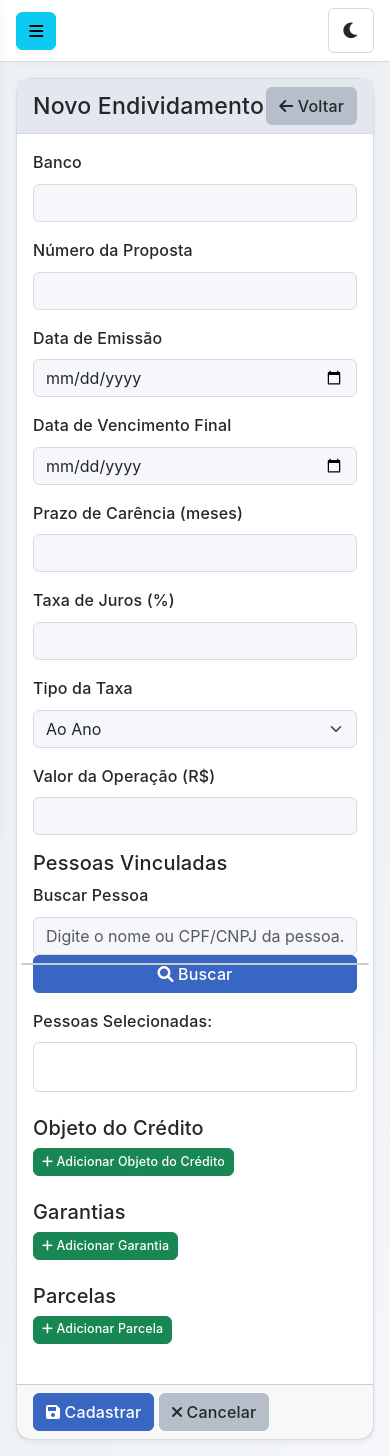
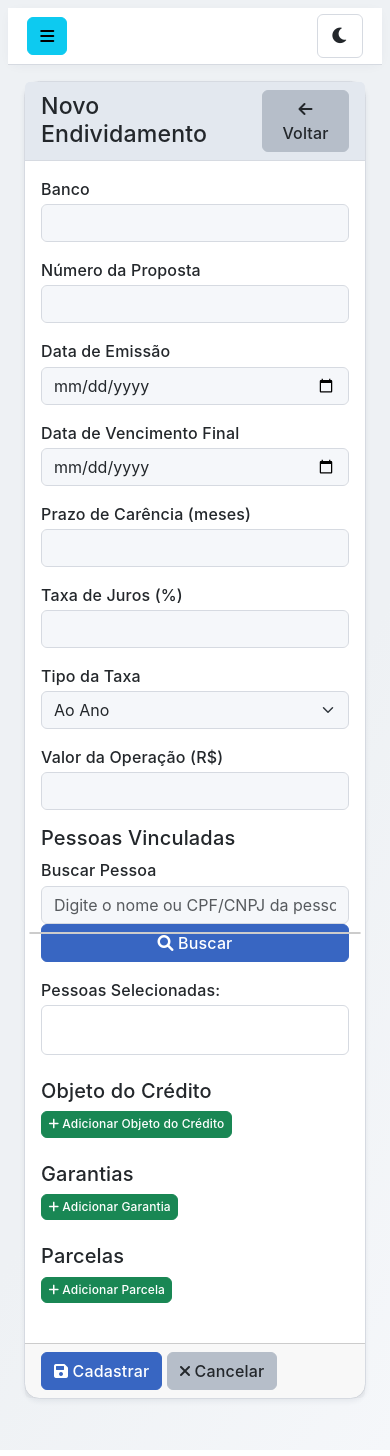
Before and after one commit to Frraz/Gestao-Agro, a Flask app: page /endividamentos/novo in a window 390 px wide. Run offline with Flask 3, Linux system fonts and the light colour scheme; data that the repository does not hold is empty.

Commit message:
Melhorando responsividade mobile

```diff
--- a/src/static/css/style.css
+++ b/src/static/css/style.css
@@ -642,3 +642,72 @@
 .btn-action-delete:hover {
     filter: brightness(1.08);
 }
+
+@media (max-width: 992px) {
+    #sidebar {
+        position: fixed;
+        left: -100vw;
+        width: 75vw;
+        max-width: 320px;
+        min-width: 230px;
+        z-index: 1100;
+        height: 100vh;
+        margin-left: 0 !important;
+        transition: left 0.3s;
+    }
+    #sidebar.active {
+        left: 0;
+    }
+    #content {
+        margin-left: 0;
+        width: 100%;
+        padding: 0.5rem 0.5rem 2rem 0.5rem;
+    }
+    .navbar {
+        padding: 0.6rem 1rem;
+    }
+    .card-dashboard, .card {
+        margin-bottom: 1.2rem;
+    }
+    .btn-group {
+        flex-direction: column;
+    }
+    .btn-group .btn {
+        margin-bottom: 0.34rem;
+    }
+    .table-responsive {
+        font-size: 0.95rem;
+        overflow-x: auto;
+    }
+}
+
+@media (max-width: 576px) {
+    .container-fluid {
+        padding-left: 0.5rem;
+        padding-right: 0.5rem;
+    }
+    .card, .card-dashboard {
+        margin-bottom: 1.2rem;
+    }
+    .table-responsive {
+        font-size: 0.81rem;
+    }
+    .btn-sm {
+        font-size: 0.75rem;
+        padding: 0.20rem 0.4rem;
+    }
+    .navbar {
+        padding: 0.35rem 0.7rem;
+    }
+    .form-label {
+        display: block;
+        margin-bottom: 0.1em;
+    }
+    .form-control, .form-select {
+        width: 100%;
+        font-size: 1rem;
+    }
+    .sidebar-header h3 {
+        font-size: 1.02rem;
+    }
+}
```
